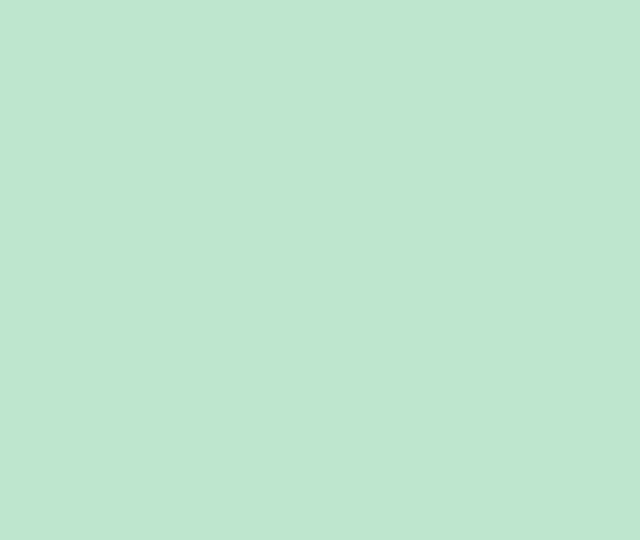
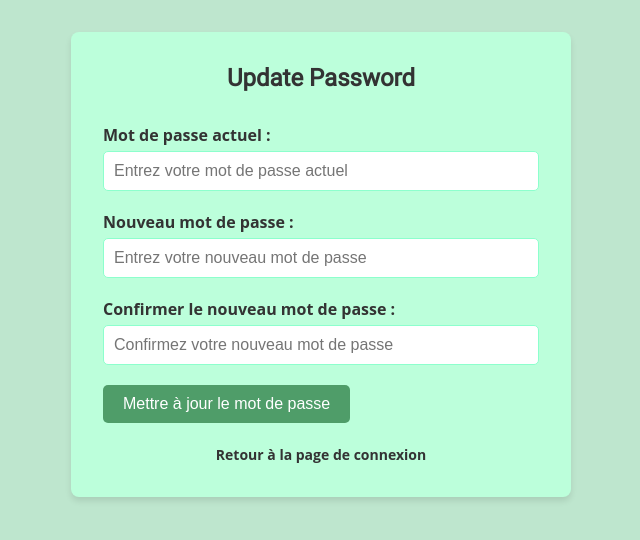
Before and after one commit to WBoogey/DesignSystem, a Vue app: page /update-password in a window 1280 px wide. Before the commit this address had no page. Shown: the top 540 px of the page, without its empty margins (319-959 px from the left). Built offline with nearby package versions, Linux system fonts and the light colour scheme; a web font is replaced by a local one.

Commit message:
[MOD] handlind routing to go back to the signup page

```diff
--- a/src/view/SignUp.vue
+++ b/src/view/SignUp.vue
@@ -13,10 +13,14 @@
       <button type="submit" class="login-button">LOGIN</button>
     </form>
     <p class="forgot-password">
-      Mot de passe oublié ? <a href="UpdatePassword">Réinitialisez-le ici</a>
+      Mot de passe oublié ?
+      <router-link to="/update-password">Réinitialisez-le ici</router-link>
     </p>
   </div>
 </template>
+
+
+
 
 <script>
 export default {
--- a/src/view/UpdatePassword.vue
+++ b/src/view/UpdatePassword.vue
@@ -32,8 +32,18 @@
         </button>
       </form>
     </div>
+    <div class="back-to-login">
+      <router-link to="/" class="back-button">Retour à la page de connexion</router-link>
+    </div>
   </div>
 </template>
+
+
+<script>
+export default {
+  name: "UpdatePassword",
+};
+</script>
 
 <style scoped>
 .update-password-container {
@@ -86,4 +96,20 @@
 .update-button:hover {
   background-color: var(--color-buttons-focus);
 }
+
+.back-to-login {
+  margin-top: 20px;
+  text-align: center;
+}
+
+.back-button {
+  color: var(--color-text-primary);
+  text-decoration: none;
+  font-size: var(--font-size-sm);
+  font-weight: bold;
+}
+
+.back-button:hover {
+  text-decoration: underline;
+}
 </style>
```
Also changed, not shown: src/router.js (+4 -4 lines). Lines whose indentation alone changed are shown as unchanged.
